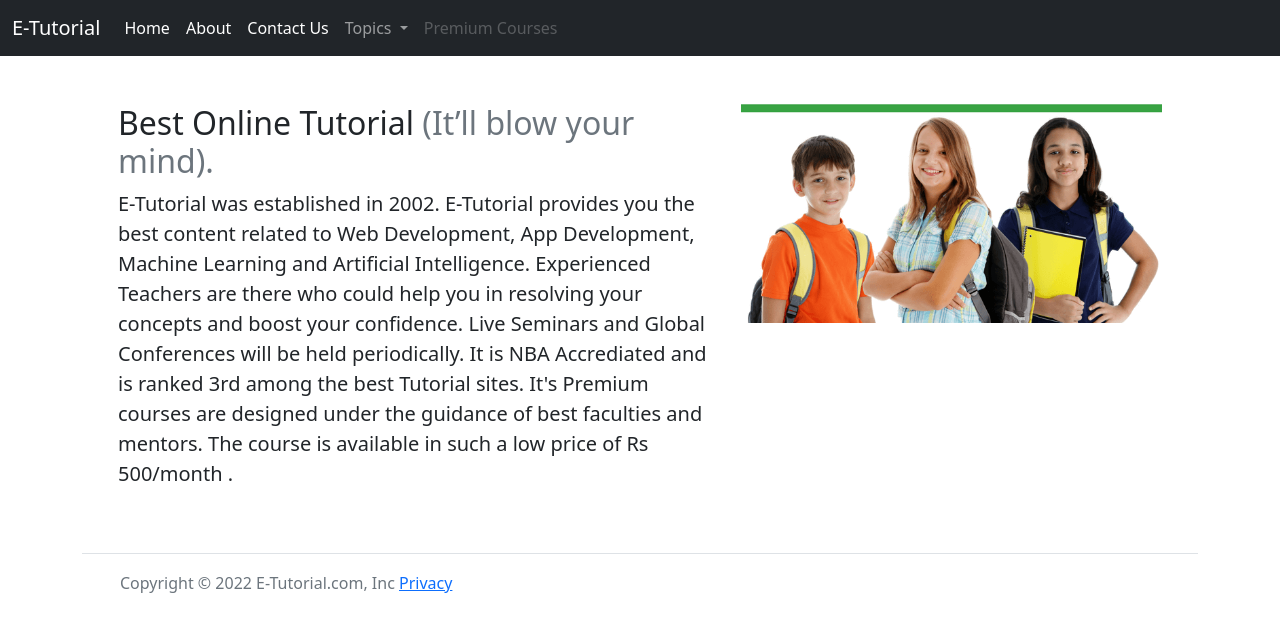
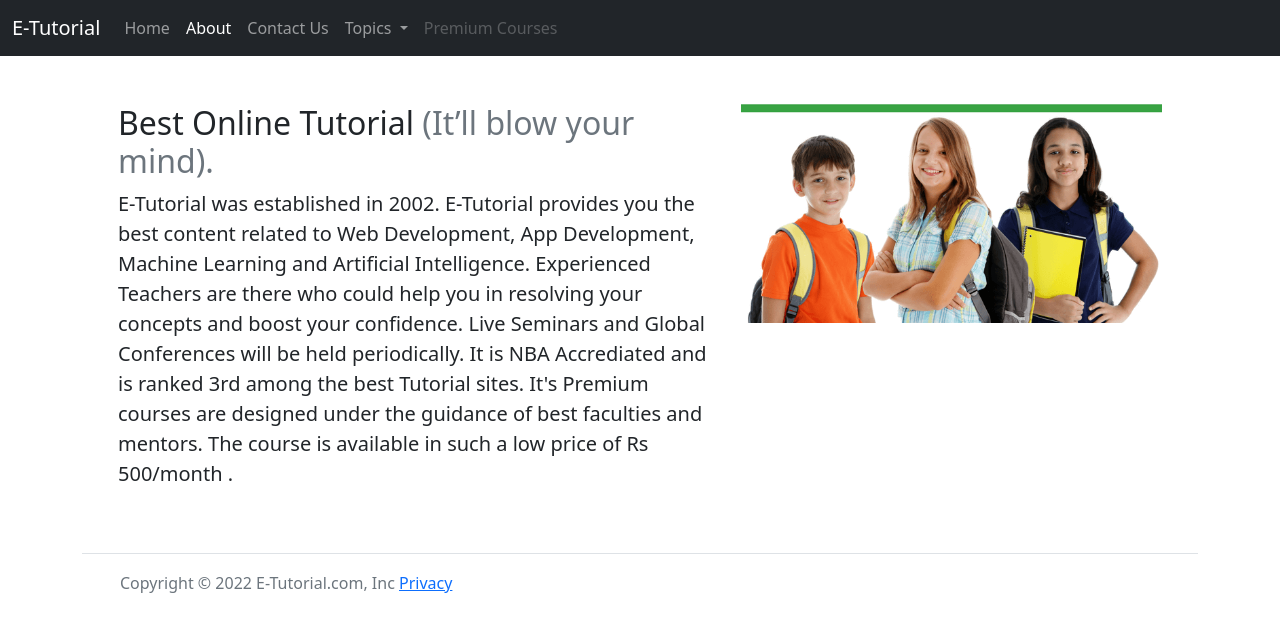
Before and after one commit to priyanka1551/E-Tutorial, a plain HTML site: page about.html in a window 1280 px wide. Drawn offline with nearby package versions, Linux system fonts and the light colour scheme.

Commit message:
Update about.html

```diff
--- a/about.html
+++ b/about.html
@@ -25,13 +25,13 @@
             <div class="collapse navbar-collapse" id="navbarSupportedContent">
                 <ul class="navbar-nav me-auto mb-2 mb-lg-0">
                     <li class="nav-item">
-                        <a class="nav-link active" aria-current="page" href="/E-Tutorial.github.io/">Home</a>
+                        <a class="nav-link" aria-current="page" href="/E-Tutorial.github.io/">Home</a>
                     </li>
                     <li class="nav-item active">
                         <a class="nav-link active" href="/E-Tutorial.github.io/about.html">About</a>
                     </li>
                     <li class="nav-item">
-                        <a class="nav-link active" href="/E-Tutorial.github.io/contact.html">Contact Us</a>
+                        <a class="nav-link" href="/E-Tutorial.github.io/contact.html">Contact Us</a>
                     </li>
                     <li class="nav-item dropdown">
                         <a class="nav-link dropdown-toggle" href="/topics.html" id="navbarDropdown" role="button"
```
